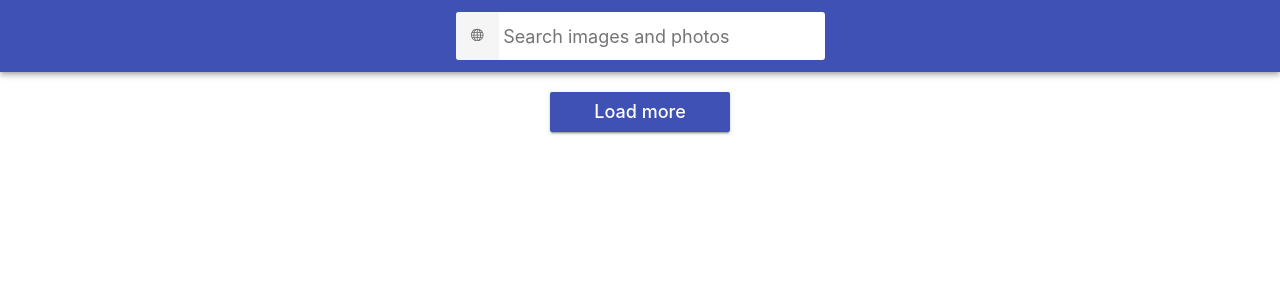
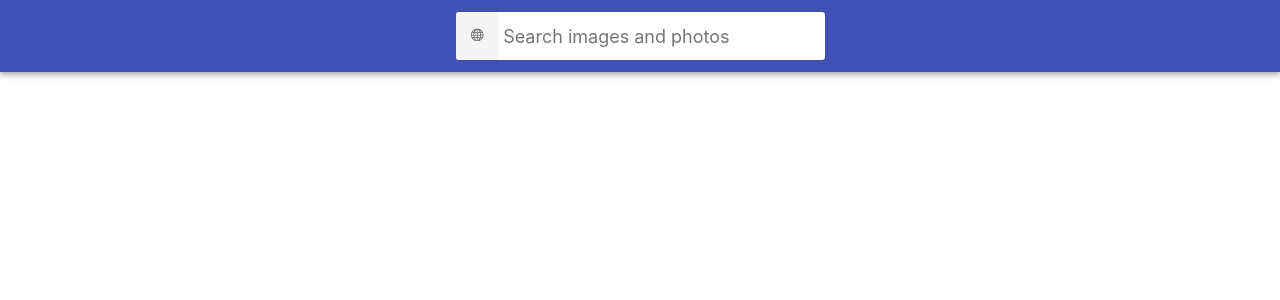
Before and after one commit to Yevhenii770/goit-react-hw-03-image-finder, a React (Create React App) app: page / in a window 1280 px wide. Shown: the top 300 px of the page. Built offline with nearby package versions, Linux system fonts and the light colour scheme.

Commit message:
change render button Load More

```diff
--- a/src/components/ImageGallery/ImageGallery.jsx
+++ b/src/components/ImageGallery/ImageGallery.jsx
@@ -49,7 +49,7 @@ export default class ImageGallery extends Component {
           </Ul>
         )}
 
-        <ButtonLoadMore />
+        {photos && <ButtonLoadMore />}
       </Section>
     );
   }
```
